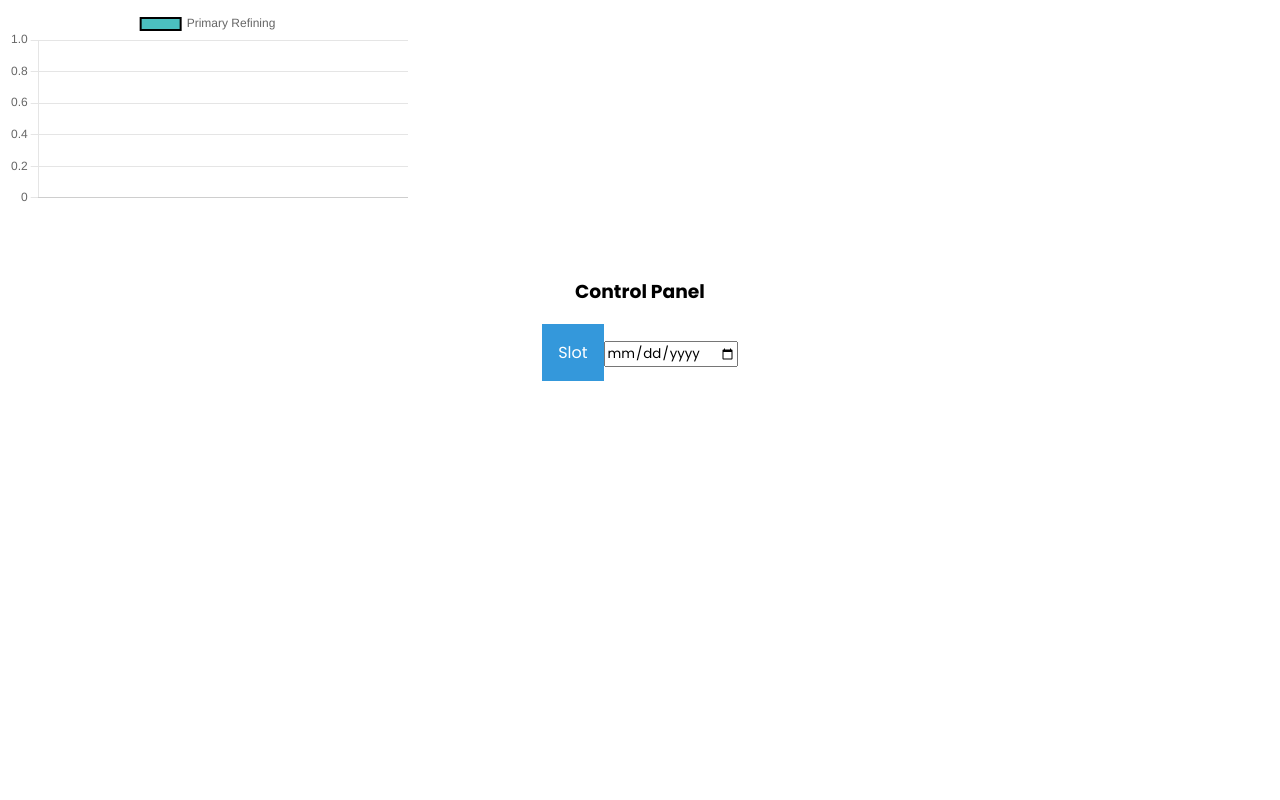
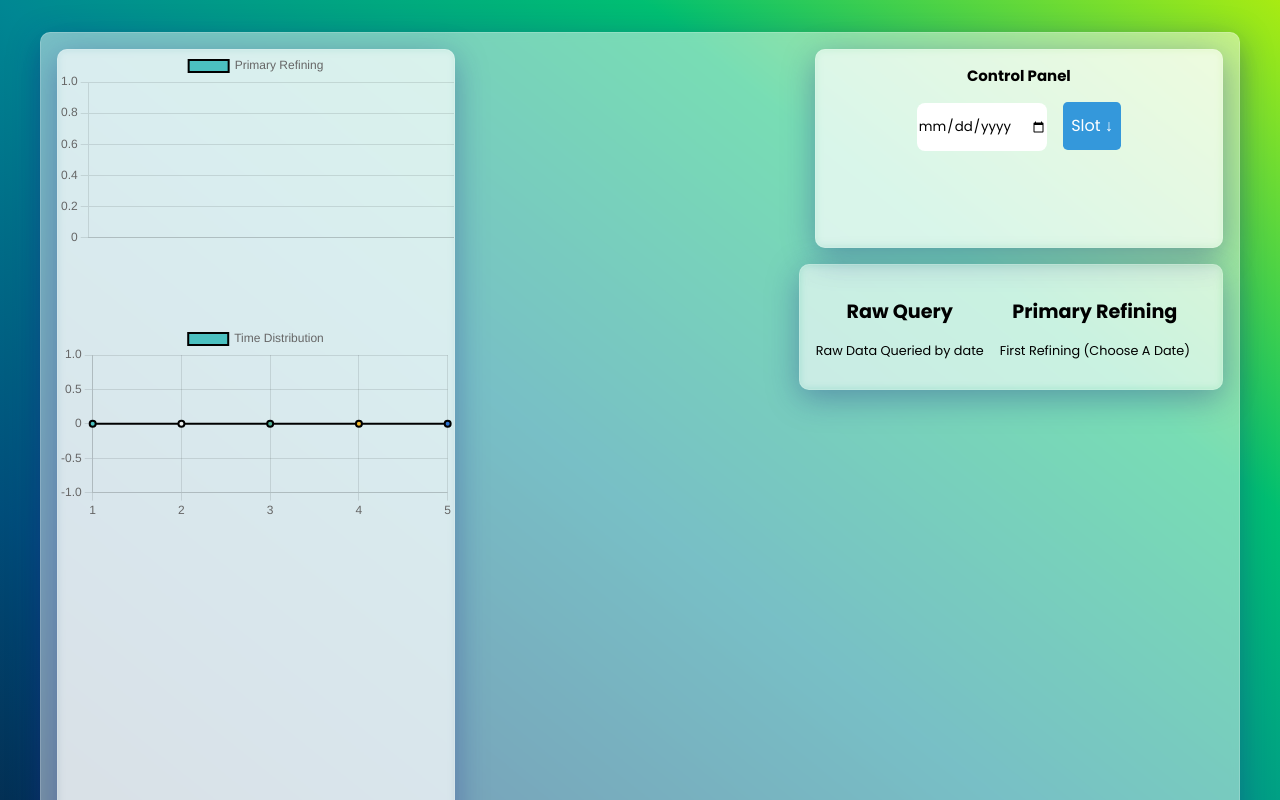
Before and after one commit to e-for-eshaan/reactJS-chartJS, a React (Create React App) app: page / in a window 1280 px wide. Shown: the top 800 px of the page. Built offline with nearby package versions, Linux system fonts and the light colour scheme.

Commit message:
final push

```diff
--- a/src/App.js
+++ b/src/App.js
@@ -1,12 +1,11 @@
 import { useEffect, useState } from "react";
 import "./App.scss";
+import { extractDate } from "./Assets/Functions/Function";
 import ControlPanel from "./Components/ControlPanel/ControlPanel";
 import Fetching from "./Components/Fetching/Fetching";
 import BarChart from "./Components/Graphs/BarChart";
 import LineChart from "./Components/Graphs/LineChart";
 import PieChart from "./Components/Graphs/PieChart";
-import { UserData } from "../src/Components/Graphs/Data.js";
-import graphingData from "../src/Data/dummy.json";
 
 function App() {
   const [globalDate, setglobalDate] = useState(null);
@@ -27,11 +26,11 @@ function App() {
   }, [globalDate]);
 
   const [userData, setUserData] = useState({
-    labels: UserData.map((data) => data.year),
+    labels: [0, 1, 2, 3, 4],
     datasets: [
       {
-        label: "globalPrimaryRefining",
-        data: UserData.map((data) => data.userGain),
+        label: "Secondary Refining",
+        data: [1, 2, 3, 4, 5],
         backgroundColor: [
           "rgba(75,192,192,1)",
           "#ecf0f1",
@@ -46,11 +45,11 @@ function App() {
   });
 
   const [timeDistribution, setTimeDistribution] = useState({
-    labels: UserData.map((data) => data.year),
+    labels: [1, 2, 3, 4, 5],
     datasets: [
       {
-        label: "globalPrimaryRefining",
-        data: UserData.map((data) => data.userGain),
+        label: "Time Distribution",
+        data: [0, 0, 0, 0, 0],
         backgroundColor: [
           "rgba(75,192,192,1)",
           "#ecf0f1",
@@ -65,11 +64,32 @@ function App() {
   });
 
   useEffect(() => {
+    setTimeDistribution({
+      labels: [1, 2, 3, 4, 5],
+      datasets: [
+        {
+          label: "Time Distribution",
+          data: [0, 0, 0, 0, 0],
+          backgroundColor: [
+            "rgba(75,192,192,1)",
+            "#ecf0f1",
+            "#50AF95",
+            "#f3ba2f",
+            "#2a71d0",
+          ],
+          borderColor: "black",
+          borderWidth: 2,
+        },
+      ],
+    });
+  }, [globalDate]);
+
+  useEffect(() => {
     // console.log(globalPrimaryRefining);
     if (globalPrimaryRefining)
       setUserData({
-        labels: globalPrimaryRefining.map(
-          (data) => data[0].schedule_time.split(" ")[0]
+        labels: globalPrimaryRefining.map((data) =>
+          extractDate(data[0].schedule_time)
         ),
         datasets: [
           {
@@ -118,14 +138,24 @@ function App() {
 
   return (
     <div className="App">
+      <div className="graphPanel">
         <div className="graphWrapper">
           <BarChart chartData={userData} />
           <br />
-        {/* <LineChart chartData={timeDistribution} /> */}
-        {/* <br /> */}
-        {/* <PieChart chartData={userData} /> */}
           <br />
+          <br />
+          {globalDate}
+          <LineChart chartData={timeDistribution} />
+          <br />
+          <br />
+          <br />
+
+          <div className="pieChart">
+            <PieChart chartData={userData} />
           </div>
+        </div>
+      </div>
+      <div className="dataPanel">
         <ControlPanel dateSetter={setglobalDate} slotSetter={setglobalSlot} />
         <Fetching
           dateInput={globalDate}
@@ -134,6 +164,7 @@ function App() {
           secondarySetter={setglobalSecondaryRefining}
         />
       </div>
+    </div>
   );
 }
 
--- a/src/App.scss
+++ b/src/App.scss
@@ -1,41 +1,36 @@
 .App {
+  margin: 2rem;
   text-align: center;
-  .graphWrapper {
-    max-width: 400px;
+  display: flex;
+  align-items: flex-start;
+  justify-content: space-between;
+  background: rgba(255, 255, 255, 0.47);
+  box-shadow: 0 8px 32px 0 rgba(31, 38, 135, 0.37);
+  backdrop-filter: blur(4px);
+  -webkit-backdrop-filter: blur(4px);
+  border-radius: 10px;
+  border: 1px solid rgba(255, 255, 255, 0.18);
+  .graphPanel {
+    display: flex;
+    justify-content: center;
+    text-align: center;
+    margin-left: 1rem;
+    margin-top: 1rem;
+    background: rgba(255, 255, 255, 0.47);
+    box-shadow: 0 8px 32px 0 rgba(31, 38, 135, 0.37);
+    backdrop-filter: blur(4px);
+    -webkit-backdrop-filter: blur(4px);
+    border-radius: 10px;
+    border: 1px solid rgba(255, 255, 255, 0.18);
+    .graphWrapper {
+      max-width: 400px;
+      margin: auto;
+    }
+  }
+  .pieChart {
+    margin: 3rem;
+  }
+  .dataPanel {
+    font-size: 0.8rem;
   }
 }
-
-.App-logo {
-  height: 40vmin;
-  pointer-events: none;
-}
-
-@media (prefers-reduced-motion: no-preference) {
-  .App-logo {
-    animation: App-logo-spin infinite 20s linear;
-  }
-}
-
-.App-header {
-  background-color: #282c34;
-  min-height: 100vh;
-  display: flex;
-  flex-direction: column;
-  align-items: center;
-  justify-content: center;
-  font-size: calc(10px + 2vmin);
-  color: white;
-}
-
-.App-link {
-  color: #61dafb;
-}
-
-@keyframes App-logo-spin {
-  from {
-    transform: rotate(0deg);
-  }
-  to {
-    transform: rotate(360deg);
-  }
-}
--- a/src/Assets/Functions/Function.js
+++ b/src/Assets/Functions/Function.js
@@ -1,9 +1,9 @@
 const extractDate = (x) => {
-    return x.split[" "][0]
+    return x.split(" ")[0]
 }
 
 const extractTime = (x) => {
-    return x.split[" "][1]
+    return x.split(" ")[1]
 }
 
 export { extractDate, extractTime }
--- a/src/Components/ControlPanel/ControlPanel.js
+++ b/src/Components/ControlPanel/ControlPanel.js
@@ -1,8 +1,6 @@
 import React, { useEffect, useState } from 'react'
 import './ControlPanel.scss'
 const ControlPanel = (props) => {
-
-    const [beforeAfter, setRange] = useState("Range")
 
     function myFunction() {
         document.getElementById("myDropdown").classList.toggle("show");
@@ -31,15 +29,16 @@ const ControlPanel = (props) => {
 
 
     return (
-        <div>
+        <div className='controlWrapper'>
             <h3>
                 Control Panel
             </h3>
             <div className='controls'>
+                <input type="date" onChange={(e) => { setDate(e.target.value) }} />
 
                 <div class="dropdown">
                     <button onClick={() => myFunction()} class="dropbtn">
-                        {'Slot'}
+                        {'Slot ↓'}
                     </button>
                     <div id="myDropdown" class="dropdown-content">
                         <a onClick={() => { setslot(null) }}>All</a>
@@ -48,7 +47,6 @@ const ControlPanel = (props) => {
                     </div>
                 </div>
 
-                <input type="date" onChange={(e) => { setDate(e.target.value) }} />
             </div>
         </div>
     )
--- a/src/Components/ControlPanel/ControlPanel.scss
+++ b/src/Components/ControlPanel/ControlPanel.scss
@@ -2,10 +2,13 @@
 .dropbtn {
   background-color: #3498db;
   color: white;
-  padding: 16px;
+  padding: 0.5rem;
   font-size: 16px;
+  height: 3rem;
+  margin-left: 1rem;
   border: none;
   cursor: pointer;
+  border-radius: 0.3rem;
 }
 
 /* Dropdown button on hover & focus */
@@ -24,17 +27,17 @@
 /* Dropdown Content (Hidden by Default) */
 .dropdown-content {
   display: none;
-  position: absolute;
+  position: fixed;
   background-color: #f1f1f1;
   min-width: 160px;
   box-shadow: 0px 8px 16px 0px rgba(0, 0, 0, 0.2);
-  z-index: 1;
+  z-index: 10000;
 }
 
 /* Links inside the dropdown */
 .dropdown-content a {
   color: black;
-  padding: 12px 16px;
+  padding: 0.5rem;
   text-decoration: none;
   display: block;
 }
@@ -48,3 +51,21 @@
 .show {
   display: block;
 }
+
+input {
+  height: 3rem;
+  border-radius: 0.5rem;
+  border: none;
+  outline: none;
+}
+
+.controlWrapper {
+  background: rgba(255, 255, 255, 0.47);
+  box-shadow: 0 8px 32px 0 rgba(31, 38, 135, 0.37);
+  backdrop-filter: blur(4px);
+  -webkit-backdrop-filter: blur(4px);
+  border-radius: 10px;
+  border: 1px solid rgba(255, 255, 255, 0.18);
+  margin: 1rem;
+  padding-bottom: 6rem;
+}
--- a/src/Components/Fetching/Fetching.js
+++ b/src/Components/Fetching/Fetching.js
@@ -50,6 +50,7 @@ const Fetching = (props) => {
 
     useEffect(() => {
         queryData(props.dateInput, props.slotInput);
+        setexpandingDate(null)
     }, [props.dateInput, props.slotInput])
 
     useEffect(() => {
@@ -61,7 +62,7 @@ const Fetching = (props) => {
             while (i < modifiedData.length) {
                 var j = i + 1;
                 var temp1 = [];
-                while (j < modifiedData.length && modifiedData[i].schedule_time.split(" ")[0] === modifiedData[j].schedule_time.split(" ")[0]) {
+                while (j < modifiedData.length && extractDate(modifiedData[i].schedule_time) === extractDate(modifiedData[j].schedule_time)) {
                     temp1.push(modifiedData[j]);
                     j++;
                 }
@@ -88,25 +89,35 @@ const Fetching = (props) => {
             { time: "24:00:00", objects: [] },
         ];
 
-        if (primaryRefining && primaryRefining.length > 0) {
+        if (expandingDate && primaryRefining && primaryRefining.length) {
 
-            var i = 0;
-            var j = 0;
-            var k = 1;
+            var i;
+            for (i = 0; i < primaryRefining.length; i++) {
+                let date = extractDate(primaryRefining[i][0].schedule_time)
+                console.log({ date: date })
+                if (date == expandingDate)
+                    break;
+            }
 
-            for (i in primaryRefining) {
-                if (primaryRefining[i][0].schedule_time.split(" ")[0] == expandingDate) {
-                    for (j in primaryRefining[0]) {
-                        let time = primaryRefining[i][j].schedule_time.split(" ")[1];
-                        for (k in grouping2Data) {
-                            if (grouping2Data[k - 1])
-                                if (grouping2Data[k - 1].time <= time && grouping2Data[k].time > time)
-                                    grouping2Data[k - 1].objects.push(primaryRefining[i][j])
+            console.log({ refined: primaryRefining[i] })
+
+            let newData = primaryRefining[i];
+
+            var j;
+
+            for (j = 0; j < newData.length; j++) {
+                let tempTime = (extractTime(newData[j].schedule_time))
+                let k = 0;
+                for (k = 1; k < grouping2Data.length; k++) {
+                    if (tempTime >= grouping2Data[k - 1].time && tempTime < grouping2Data[k].time)
+                        grouping2Data[k - 1].objects.push(newData[j])
                 }
             }
-                }
-            }
-            //changesssssssss
+
+            // var j
+            // for (j = 0; j < primaryRefining[i].length; i++) {
+            //     console.log(primaryRefining[i][j])
+            // }
 
             setsecondaryRefining(grouping2Data);
             console.log({ grouping2: grouping2Data });
@@ -125,6 +136,59 @@ const Fetching = (props) => {
         <div>
             {
                 show && <div className='table-wrapper'>
+                    <div>
+                        <h2>Raw Query</h2>
+                        <p>{"Raw Data Queried by date"}</p>
+                        <table>
+                            {modifiedData && modifiedData.map((data, index) => {
+                                return (
+                                    <tr key={index}>
+                                        <td>{data.schedule_time}</td>
+                                        <td>{data.slot}</td>
+                                        <td>{data.item_date}</td>
+                                    </tr>
+                                )
+                            })}
+                        </table>
+                    </div>
+
+                    <div className="spacer"></div>
+
+                    <div>
+                        <h2>Primary Refining</h2>
+                        <p>{"First Refining (Choose A Date)"}</p>
+                        <table>
+                            {primaryRefining && primaryRefining.map((data, index) => {
+                                return (
+                                    <tr key={index}>
+                                        <td
+                                            className='datePicker'
+                                            onClick={() => { window.scrollTo({ top: 0, behavior: 'smooth' });; setexpandingDate(extractDate(data[0].schedule_time)) }}
+                                        >{extractDate(data[0].schedule_time)}</td>
+                                        <td>
+                                            {data.map((item, index) => {
+                                                return <table>
+                                                    <tr>
+                                                        <td>{item.schedule_time}</td>
+                                                        <td>{item.slot}</td>
+                                                        <td>{item.item_date}</td>
+                                                    </tr>
+                                                    <br />
+                                                </table>
+                                            })}
+                                        </td>
+                                    </tr>
+                                )
+                            })}
+                        </table>
+                    </div>
+
+                    <div className="spacer"></div>
+
+                    {expandingDate &&
+                        <div>
+                            <h2>Time Distribution</h2>
+                            <p>For {expandingDate}</p>
                             <table>
                                 {secondaryRefining && secondaryRefining.map((item, index) => {
                                     return (
@@ -151,42 +215,8 @@ const Fetching = (props) => {
                                     )
                                 })}
                             </table>
+                        </div>}
 
-                    <table>
-                        {primaryRefining && primaryRefining.map((data, index) => {
-                            return (
-                                <tr key={index}>
-                                    <td
-                                        onClick={() => { setexpandingDate(data[0].schedule_time.split(" ")[0]) }}
-                                    >{data[0].schedule_time.split(" ")[0]}</td>
-                                    <td>
-                                        {data.map((item, index) => {
-                                            return <table>
-                                                <tr>
-                                                    <td>{item.schedule_time}</td>
-                                                    <td>{item.slot}</td>
-                                                    <td>{item.item_date}</td>
-                                                </tr>
-                                                <br />
-                                            </table>
-                                        })}
-                                    </td>
-                                </tr>
-                            )
-                        })}
-                    </table>
-
-                    <table>
-                        {modifiedData && modifiedData.map((data, index) => {
-                            return (
-                                <tr key={index}>
-                                    <td>{data.schedule_time}</td>
-                                    <td>{data.slot}</td>
-                                    <td>{data.item_date}</td>
-                                </tr>
-                            )
-                        })}
-                    </table>
 
                 </div>}
         </div>
--- a/src/Components/Fetching/Fetching.scss
+++ b/src/Components/Fetching/Fetching.scss
@@ -1,10 +1,27 @@
 td {
-  padding: 0.5rem 1rem;
   width: unset;
   border: 1px solid black;
 }
 
 .table-wrapper {
+  margin-top: 1rem;
   display: flex;
-  justify-content: space-evenly;
+  justify-content: space-between;
+  background: rgba(255, 255, 255, 0.25);
+  box-shadow: 0 8px 32px 0 rgba(31, 38, 135, 0.37);
+  backdrop-filter: blur(4px);
+  -webkit-backdrop-filter: blur(4px);
+  border-radius: 10px;
+  border: 1px solid rgba(255, 255, 255, 0.18);
+  padding: 1rem;
+  margin-right: 1rem;
 }
+
+.spacer {
+  width: 1rem;
+}
+
+.datePicker:hover {
+  cursor: pointer;
+  background-color: rgba(255, 255, 255, 0.582);
+}
--- a/src/index.scss
+++ b/src/index.scss
@@ -3,3 +3,14 @@
 * {
   font-family: $poppins !important;
 }
+
+body {
+  background-image: linear-gradient(
+    to right top,
+    #051937,
+    #004d7a,
+    #008793,
+    #00bf72,
+    #a8eb12
+  );
+}
```
Also changed, not shown: src/Components/Graphs/Data.js (deleted, +0 -32 lines). Lines whose indentation alone changed are shown as unchanged.
